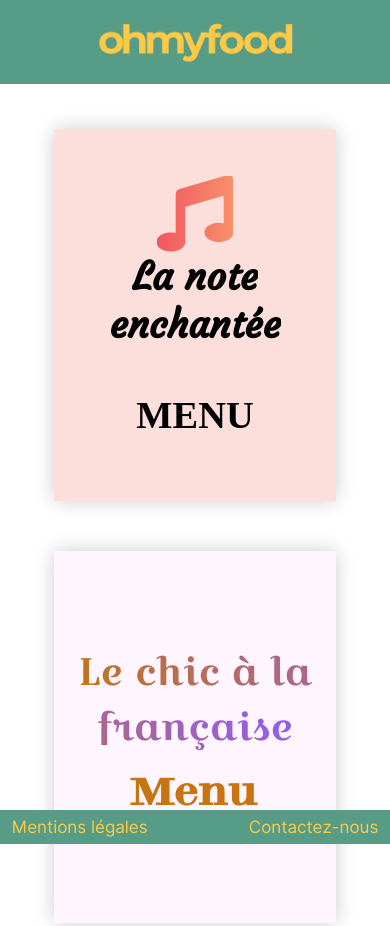
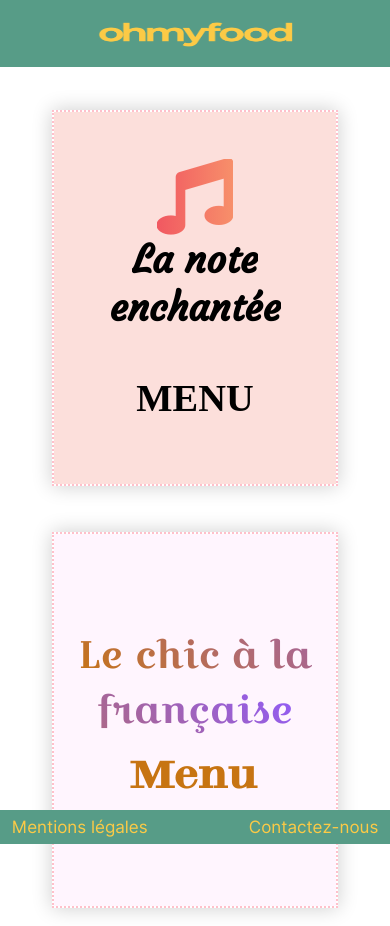
Before and after one commit to DelMout/ohmyfood, a website: page index.html in a window 390 px wide. Shown: the top 926 px of the page. Drawn offline with Linux system fonts and the light colour scheme; files whose address does not match are found by name; a web font is replaced by a local one.

Commit message:
Header hauteur fixe pour Mobiles.

```diff
--- a/sass/main.scss
+++ b/sass/main.scss
@@ -778,6 +778,10 @@ h1 {
 		width: 50%;
 	}
 
+	header{
+		height:3.5%;
+	}
+
 	.quatre_menus {
 		/*justify-content: center;*/
 		/*padding-left: 5%;
@@ -795,6 +799,7 @@ h1 {
 			/*height: 22%;
 			width: 100%;
 			margin-bottom: 15%;*/
+			border:2px dotted pink;
 		}
 
 		& .resto {
```
Also changed, not shown: css/style.css, 1 other file.
